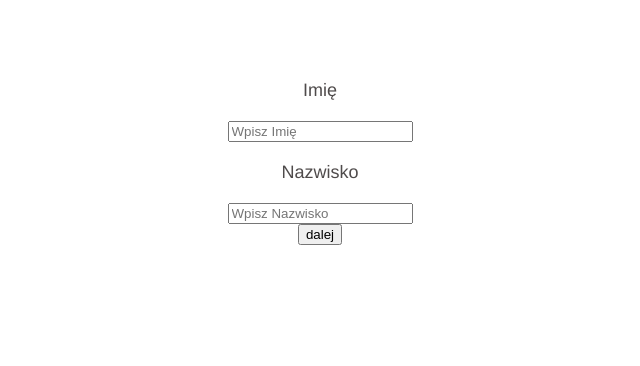
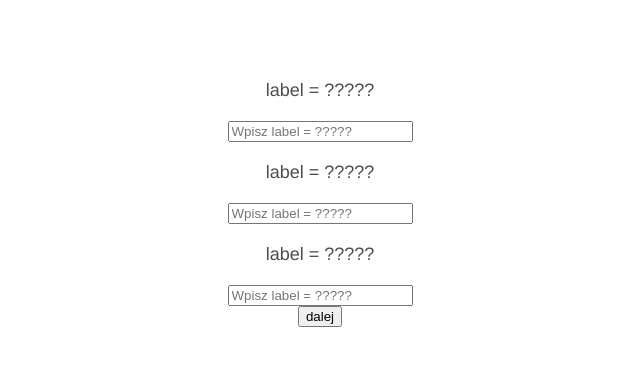
Before and after one commit to Wektors/email-form, a Vue app: page / in a window 1280 px wide. Shown: the top 366 px of the page, without its empty margins (320-960 px from the left). Built offline with nearby package versions, Linux system fonts and the light colour scheme.

Commit message:
Add files via upload

```diff
--- a/src/components/FormLayout.vue
+++ b/src/components/FormLayout.vue
@@ -130,7 +130,7 @@ Krok 3
 
 <script>
 
-import userData from "@/js/userData.js";
+import UserData from "@/js/UserData.js";
 import FormStep from "./FormStep.vue";
 import Steps from "@/js/Steps.js";
 export default {
@@ -153,7 +153,7 @@ export default {
 			},
             Steps: Steps,
             currentStep:Steps.ClientData,
-			userData: new userData("", "", "", "", "", "", "", "", "", "")
+			userData: new UserData()
         };
 	},
 	methods: {
--- a/src/components/FormStep.vue
+++ b/src/components/FormStep.vue
@@ -1,37 +1,27 @@
 <template>
 	<div class="first-step">
-
-		<FormEntry label="Imię" v-model="client_data.firstName"/>
-
-		{{  client_data.firstName }}
-
-		<FormEntry label="Drugie imię"
-			v-for="(field) in client_data"
-			:key="field.id"
-			:value="field"
-
-		/>
-		<FormEntry label="Nazwisko"  />
-
-
+        <FormEntry label="label = ?????"
+                   v-for="(field,id) in client_data.getFields()"
+                   :key="id"
+                   :value="field"
+        />
 	</div>
 </template>
 
 <script>
-
 import FormEntry from "./FormEntry.vue";
+import ClientData from '@/js/ClientData';
 export default {
 	name: "FormStep",
 	props: {
+        client_data: ClientData,
 	},
 	components: {
 		FormEntry,
 	},
 	data() {
-		return {
-		client_data: Object // musi być w data bo wyswietla sie no mutating props
-
-		};
+        return {
+        };
 	},
 	methods: {},
 };
--- /dev/null
+++ b/src/js/AddressData.js
@@ -0,0 +1,22 @@
+export default class AddressData {
+    /**
+     *
+     * @param {object}options
+     * @param {string|undefined}options.email,
+     * @param {string|undefined}options.phone,
+     * @param {string|undefined}options.street,
+     * @param {string|undefined}options.houseNumber,
+     * @param {string|undefined}options.apartmentNumber,
+     * @param {string|undefined}options.postalCode,
+     * @param {string|undefined}options.city,
+     */
+    constructor(options){
+        this.email = options.email;
+        this.phone = options.phone;
+        this.street = options.street;
+        this.houseNumber = options.houseNumber;
+        this.apartmentNumber = options.apartmentNumber;
+        this.postalCode = options.postalCode;
+        this.city = options.city;
+    }
+}
--- /dev/null
+++ b/src/js/ClientData.js
@@ -0,0 +1,19 @@
+export default class ClientData {
+
+    /**
+     *
+     * @param {object}options
+     * @param {string|undefined}options.firstName,
+     * @param {string|undefined}options.secondName,
+     * @param {string|undefined}options.surName,
+     */
+    constructor(options){
+        this.firstName = options.firstName;
+        this.secondName = options.secondName;
+        this.surName = options.surName;
+    }
+
+    getFields(){
+        return Object.keys(this);
+    }
+}
--- /dev/null
+++ b/src/js/UserData.js
@@ -0,0 +1,23 @@
+import ClientData from '@/js/ClientData';
+import AddressData from '@/js/AddressData';
+
+export default class UserData {
+    /**
+     *
+     * @param {object}options
+     * @param {string|undefined}options.firstName,
+     * @param {string|undefined}options.secondName,
+     * @param {string|undefined}options.surName,
+     * @param {string|undefined}options.email,
+     * @param {string|undefined}options.phone,
+     * @param {string|undefined}options.street,
+     * @param {string|undefined}options.houseNumber,
+     * @param {string|undefined}options.apartmentNumber,
+     * @param {string|undefined}options.postalCode,
+     * @param {string|undefined}options.city,
+     */
+    constructor(options = {}){
+        this.client_data = new ClientData(options);
+        this.address_data = new AddressData(options);
+    }
+}
```
